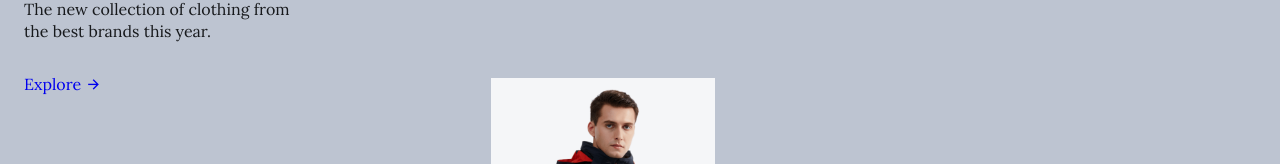
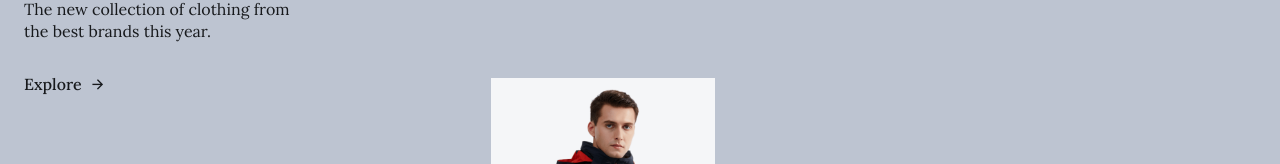
Before and after one commit to CharlesKiarie/kapp-clothing-store, a plain HTML site: page index.html in a window 1280 px wide. Shown: the part 356-520 px from the top of the page. Drawn offline with nearby package versions, Linux system fonts and the light colour scheme.

Commit message:
Added hover effects for button-links

```diff
--- a/assets/css/styles.css
+++ b/assets/css/styles.css
@@ -227,7 +227,20 @@ img {
 
 
 /*=============== BUTTON ===============*/
-
+.button__link {
+  color: var(--title-color);
+  font-weight: var(--font-medium);
+  display: inline-flex;
+  align-items: center;
+  column-gap: .5rem;
+}
+.button__link i {
+  font-size: 1rem;
+  transition: .3s;
+}
+.button__link:hover i {
+  transform: translate(.25rem);
+}
 
 /*=============== NEW ===============*/
 
```
